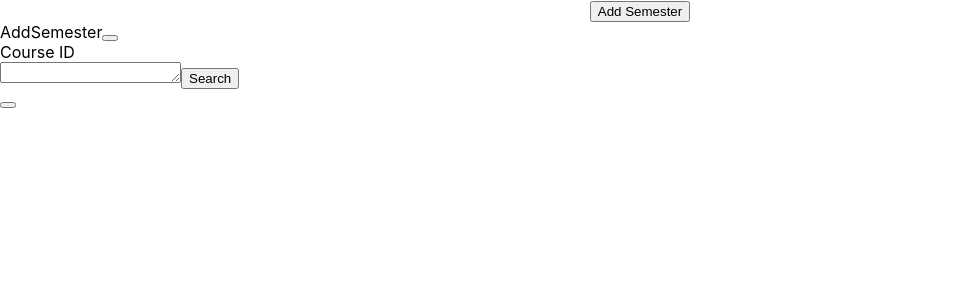
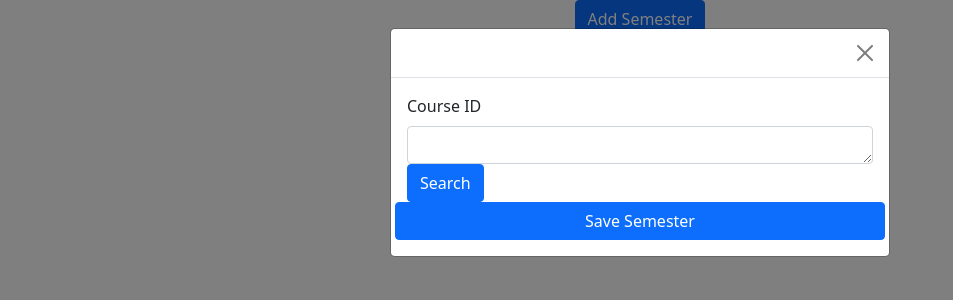
Before and after one commit to UD-CISC275-F21/ud-cis-scheduler-team-9, a React (Create React App) app: page / in a window 1280 px wide. Both pictures are taken after a click on the button "Add Semester". Shown: the top 300 px of the page, without its empty margins (0-953 px from the left). Built offline with nearby package versions, Linux system fonts and the light colour scheme.

Commit message:
Fixed the BootStrap CSS error

```diff
--- a/package.json
+++ b/package.json
@@ -11,7 +11,7 @@
     "@types/node": "^12.20.27",
     "@types/react": "^17.0.26",
     "@types/react-dom": "^17.0.9",
-    "bootstrap": "^5.1.1",
+    "bootstrap": "^5.1.3",
     "react": "^17.0.2",
     "react-bootstrap": "^2.0.0-rc.0",
     "react-dom": "^17.0.2",
--- a/src/Components/AddSemesterModal.tsx
+++ b/src/Components/AddSemesterModal.tsx
@@ -48,7 +48,7 @@ export function AddSemesterModal({ addSemester, setVisible, visible}:{
             keyboard={false}
             datatestid="add-semester-modal"
         >
-            <ModalHeader closeButton onClick={hide}>AddSemester</ModalHeader>
+            <ModalHeader closeButton onClick={hide}></ModalHeader>
             <ModalBody>
                 <Row>
                     <Form onSubmit={handleSearch}>
@@ -73,7 +73,7 @@ export function AddSemesterModal({ addSemester, setVisible, visible}:{
                     </Col>
                 </Row>
                 <Row>
-                    <Button onClick={save}></Button>
+                    <Button onClick={save}>Save Semester</Button>
                 </Row>
                 <Row></Row>
             </ModalBody>
--- a/src/index.tsx
+++ b/src/index.tsx
@@ -3,6 +3,7 @@ import ReactDOM from "react-dom";
 import "./index.css";
 import App from "./App";
 import reportWebVitals from "./reportWebVitals";
+import "../node_modules/bootstrap/dist/css/bootstrap.min.css";
 
 ReactDOM.render(
     <React.StrictMode>
```
Also changed, not shown: 1 other file (tests, documents, lock files or other folders).
